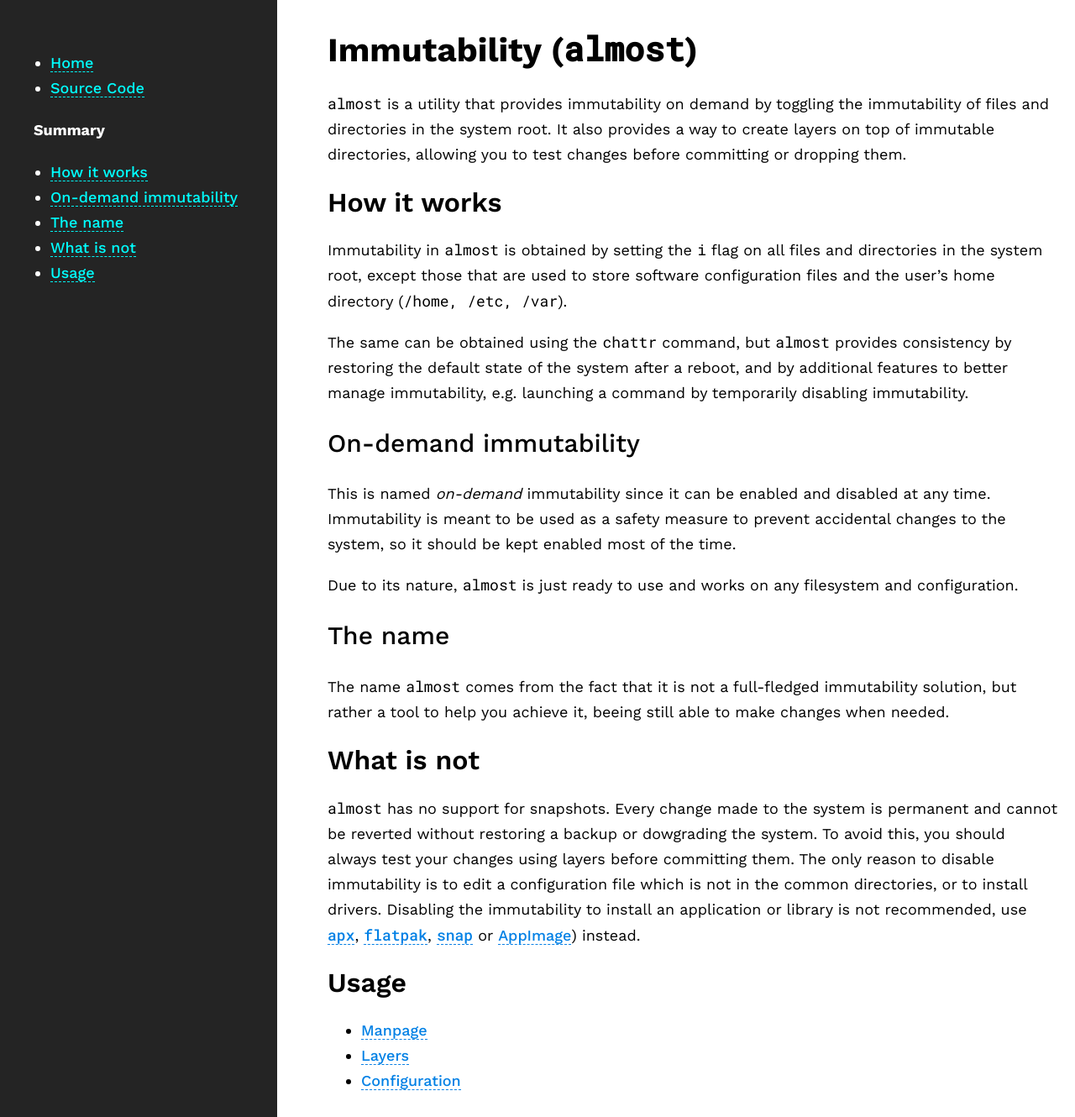
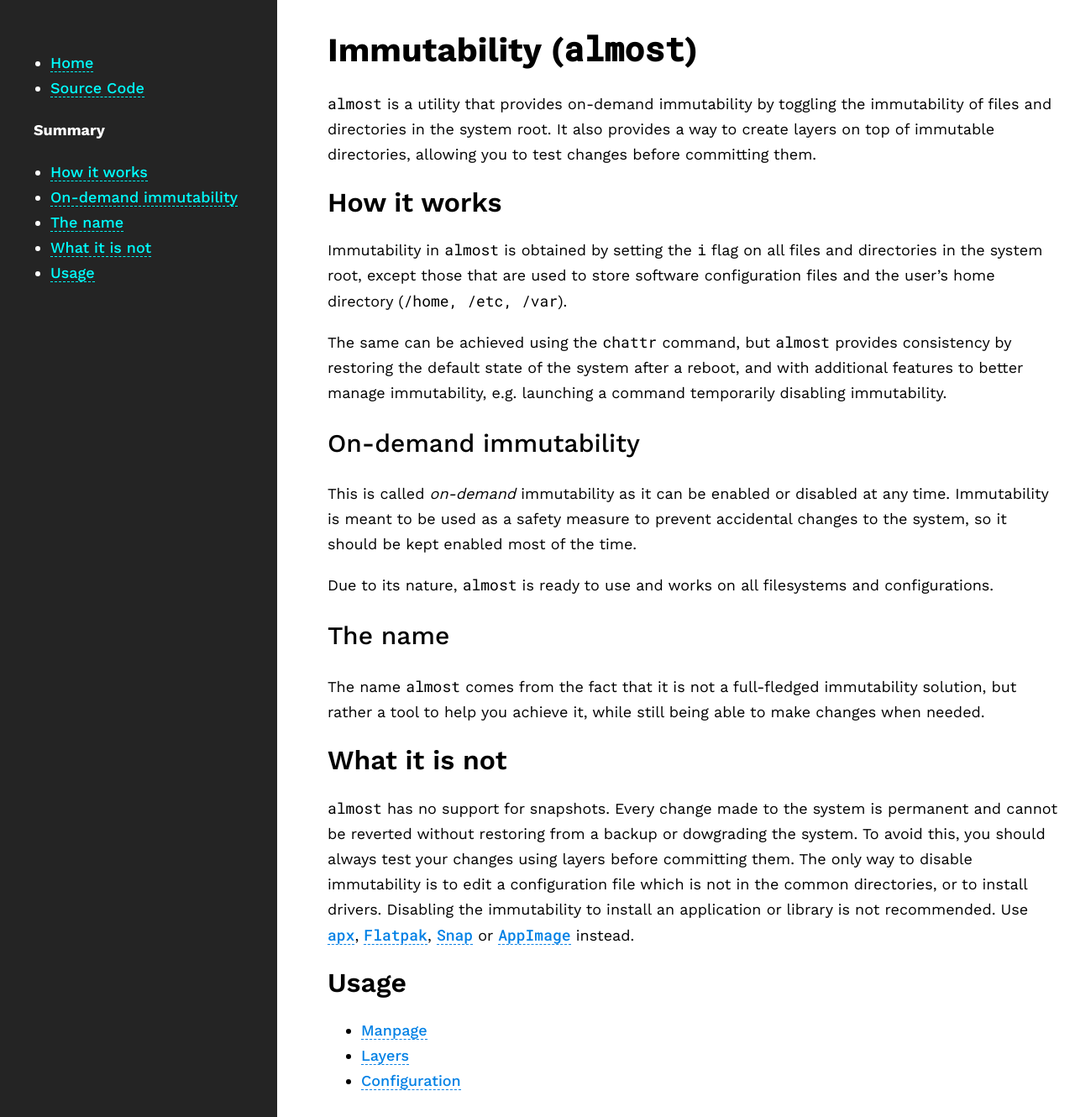
Before and after one commit to Vanilla-OS/documentation, a Jekyll site: the page built from docs/almost/index.md, in a window 1280 px wide. Shown: the whole page at 84% size. Built offline with Jekyll 4.4.1, drawn with Linux system fonts in a browser that asks for light colours.

Commit message:
Update wording and grammar

```diff
--- a/docs/almost/index.md
+++ b/docs/almost/index.md
@@ -4,44 +4,44 @@ description: Find out how to use Almost, the on-demand immutability utility.
 ---
 
 # Immutability (`almost`)
-`almost` is a utility that provides immutability on demand by toggling the
+`almost` is a utility that provides on-demand immutability by toggling the
 immutability of files and directories in the system root. It also provides
 a way to create layers on top of immutable directories, allowing you to test
-changes before committing or dropping them.
+changes before committing them.
 
 ## How it works
 Immutability in `almost` is obtained by setting the `i` flag on all files and
 directories in the system root, except those that are used to store software
 configuration files and the user's home directory (`/home, /etc, /var`).
 
-The same can be obtained using the `chattr` command, but `almost` provides
+The same can be achieved using the `chattr` command, but `almost` provides
 consistency by restoring the default state of the system after a reboot, and
-by additional features to better manage immutability, e.g. launching a command
-by temporarily disabling immutability.
+with additional features to better manage immutability, e.g. launching a command
+temporarily disabling immutability.
 
 ### On-demand immutability
-This is named *on-demand* immutability since it can be enabled and disabled
+This is called *on-demand* immutability as it can be enabled or disabled
 at any time. Immutability is meant to be used as a safety measure to prevent
 accidental changes to the system, so it should be kept enabled most of the
 time.
 
-Due to its nature, `almost` is just ready to use and works on any filesystem
-and configuration.
+Due to its nature, `almost` is ready to use and works on all filesystems
+and configurations.
 
 ### The name
 The name `almost` comes from the fact that it is not a full-fledged
-immutability solution, but rather a tool to help you achieve it, beeing still
+immutability solution, but rather a tool to help you achieve it, while still being
 able to make changes when needed.
 
-## What is not
+## What it is not
 `almost` has no support for snapshots. Every change made to the system is
-permanent and cannot be reverted without restoring a backup or dowgrading
+permanent and cannot be reverted without restoring from a backup or dowgrading
 the system. To avoid this, you should always test your changes using layers
-before committing them. The only reason to disable immutability is to edit
+before committing them. The only way to disable immutability is to edit
 a configuration file which is not in the common directories, or to install
 drivers. Disabling the immutability to install an application or library is
-not recommended, use [`apx`](/docs/apx), [`flatpak`](/docs/flatpak),
-[`snap`](/docs/snap) or [AppImage](/docs/appimage)) instead.
+not recommended. Use [`apx`](/docs/apx), [`Flatpak`](/docs/flatpak),
+[`Snap`](/docs/snap) or [`AppImage`](/docs/appimage) instead.
 
 ## Usage
 - [Manpage](/docs/almost/manpage)
```
